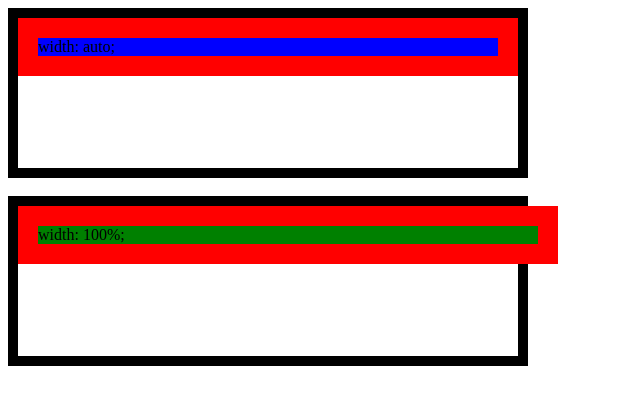
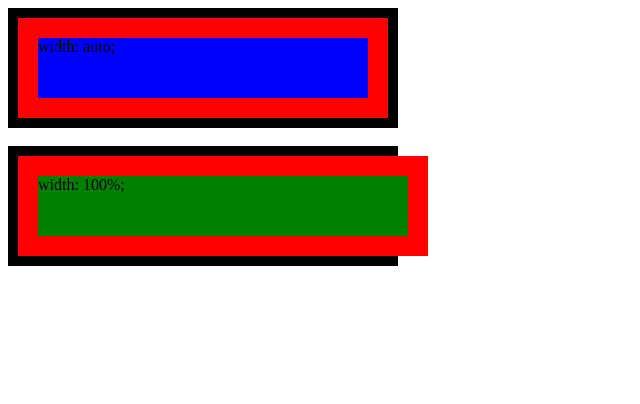
Before and after one commit to ChuckTest/WidthTest, a plain HTML site: page index.html in a window 1280 px wide. Shown: the whole page, without its empty margins (0-640 px from the left). Drawn offline with Linux system fonts and the light colour scheme.

Commit message:
modify the size of element

```diff
--- a/index.css
+++ b/index.css
@@ -1,11 +1,12 @@
 .parent {
-    width: 500px;
-    height: 150px;
+    width: 370px;
+    height: 100px;
     border: solid 10px black;
 }
 
-  .red-border{
+.child {
     border: solid 20px red;
+    height: 60px;
 }
 
 .width-auto-div {
--- a/index.html
+++ b/index.html
@@ -1,14 +1,15 @@
 <link rel="stylesheet" href="index.css">
+
 <body>
     <div class="parent">
-        <div class="red-border width-auto-div">
+        <div class="child width-auto-div">
             width: auto;
         </div>
-      </div>
-      <br>
-      <div class="parent">
-        <div class="red-border width-100-div">
+    </div>
+    <br>
+    <div class="parent">
+        <div class="child width-100-div">
             width: 100%;
         </div>
-      </div>
+    </div>
 </body>
```
Lines whose indentation alone changed are shown as unchanged.
